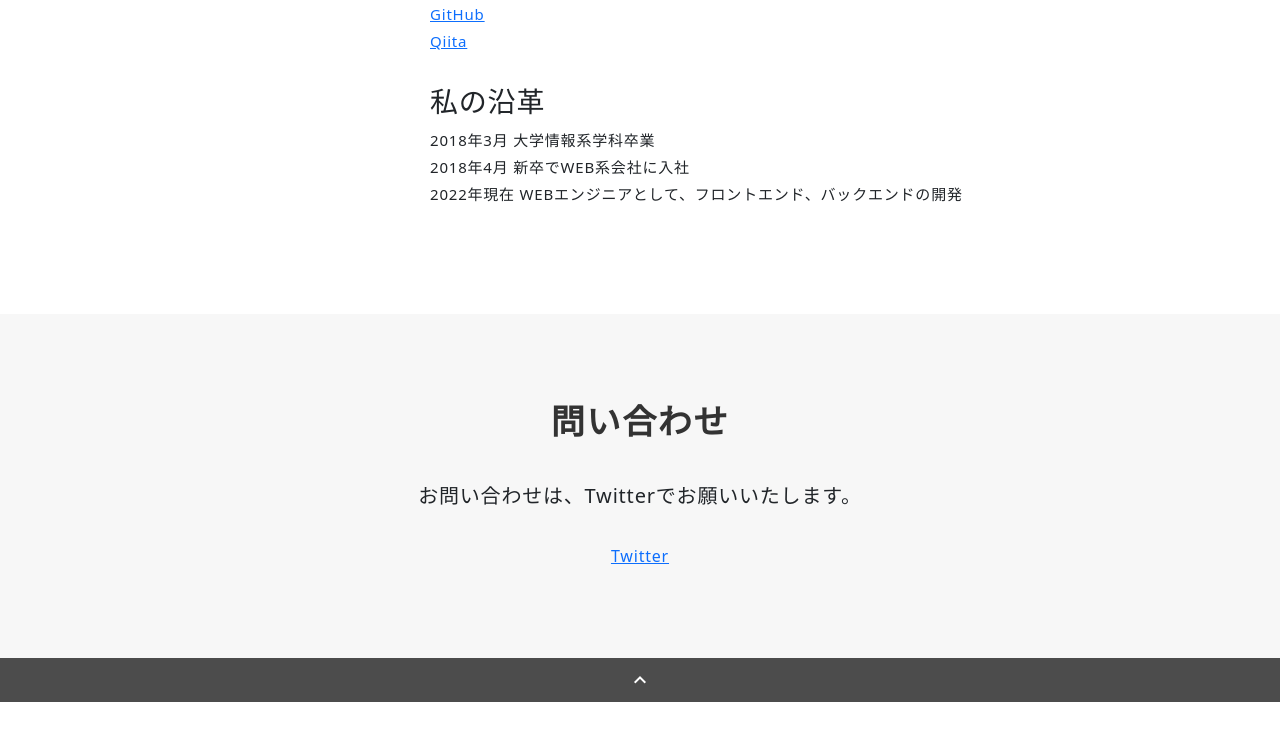
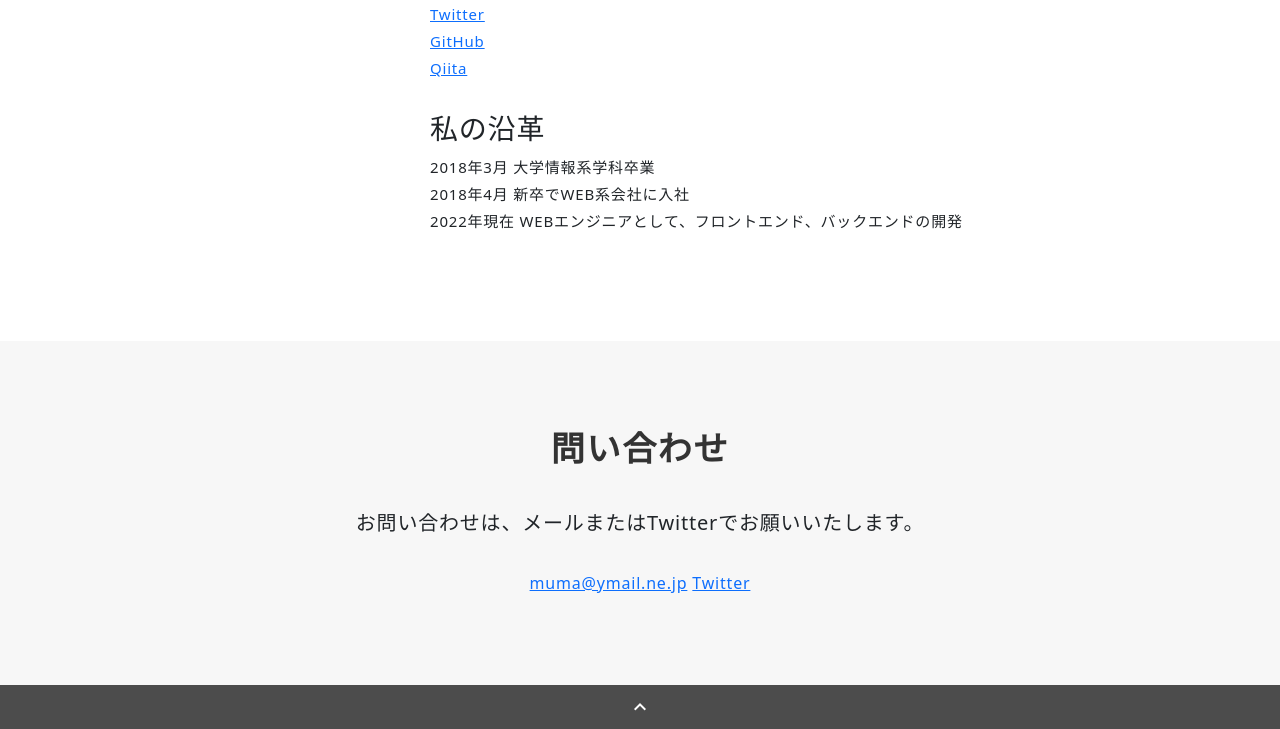
Before and after one commit to MuMa3679/MuMa3679.github.io, a plain HTML site: page index.html in a window 1280 px wide. Shown: the part 2905-3634 px from the top of the page. Before the commit the page ends 3607 px from the top, so only its background shows below. Drawn offline with nearby package versions, Linux system fonts and the light colour scheme.

Commit message:
メールアドレスの追加

```diff
--- a/index.html
+++ b/index.html
@@ -340,6 +340,7 @@
                                             また上記スキルでお手伝いできることがありましたら、ご連絡ください。<br />
                                             何かお力になれたら自分のスキルアップにもなるので募集します。<br />
                                             よろしくお願します。<br />
+                                            お仕事依頼も募集中です。
                                         </p>
                                 </div>
                                 <div class="feature col">
@@ -372,9 +373,10 @@
                 <div class="container">
                     <h2 class="title">問い合わせ</h2>
                     <p class="lead">
-                        お問い合わせは、Twitterでお願いいたします。
+                        お問い合わせは、メールまたはTwitterでお願いいたします。
                     </p>
                     <div class="contact-list">
+                        <a href="mailto:muma@ymail.ne.jp">muma@ymail.ne.jp</a>
                         <a class="contact-item" href="https://twitter.com/MuMa3679" target="_blank" rel="noopener">Twitter</a>
                     </div>
                 </div>
```
